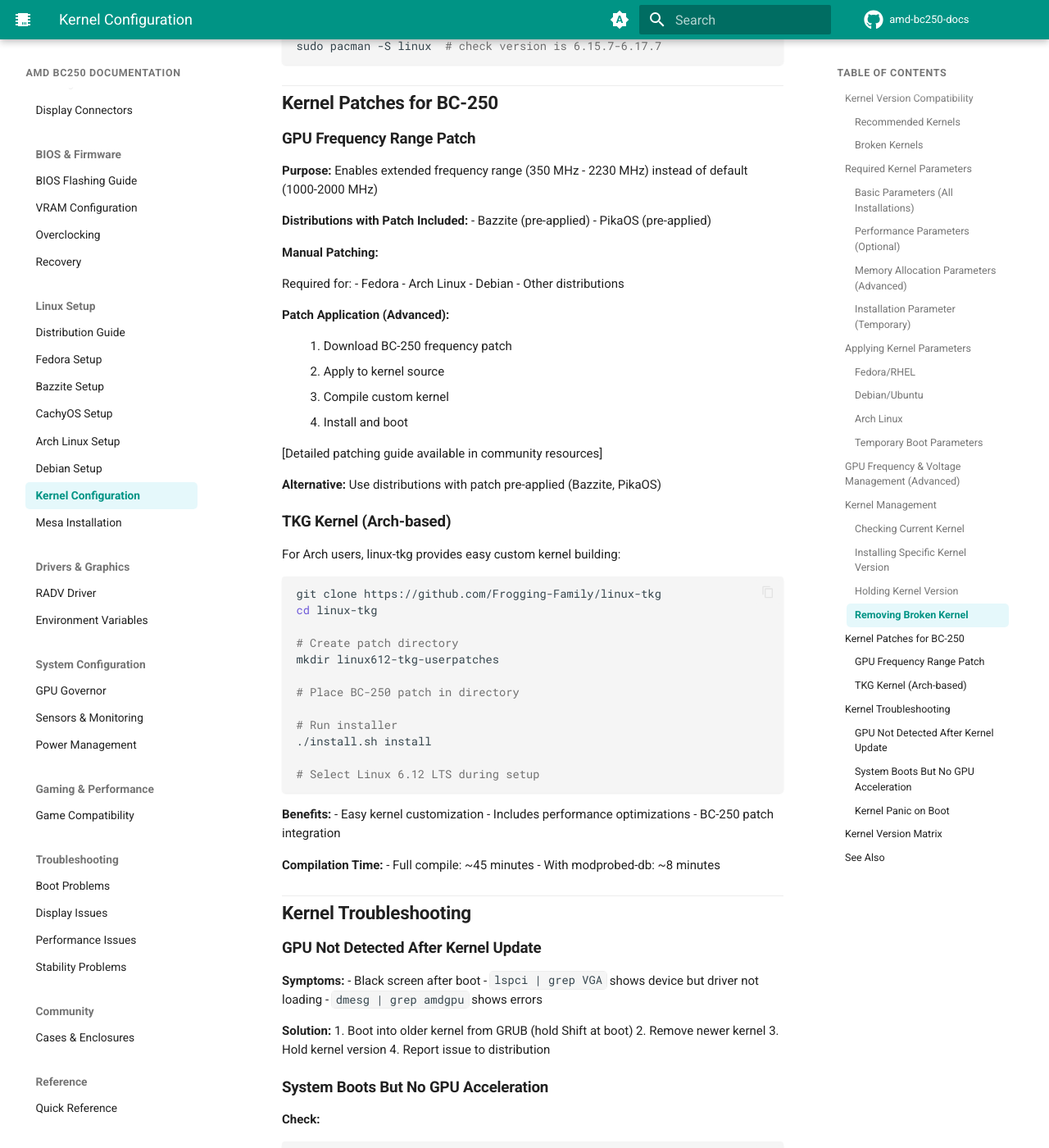
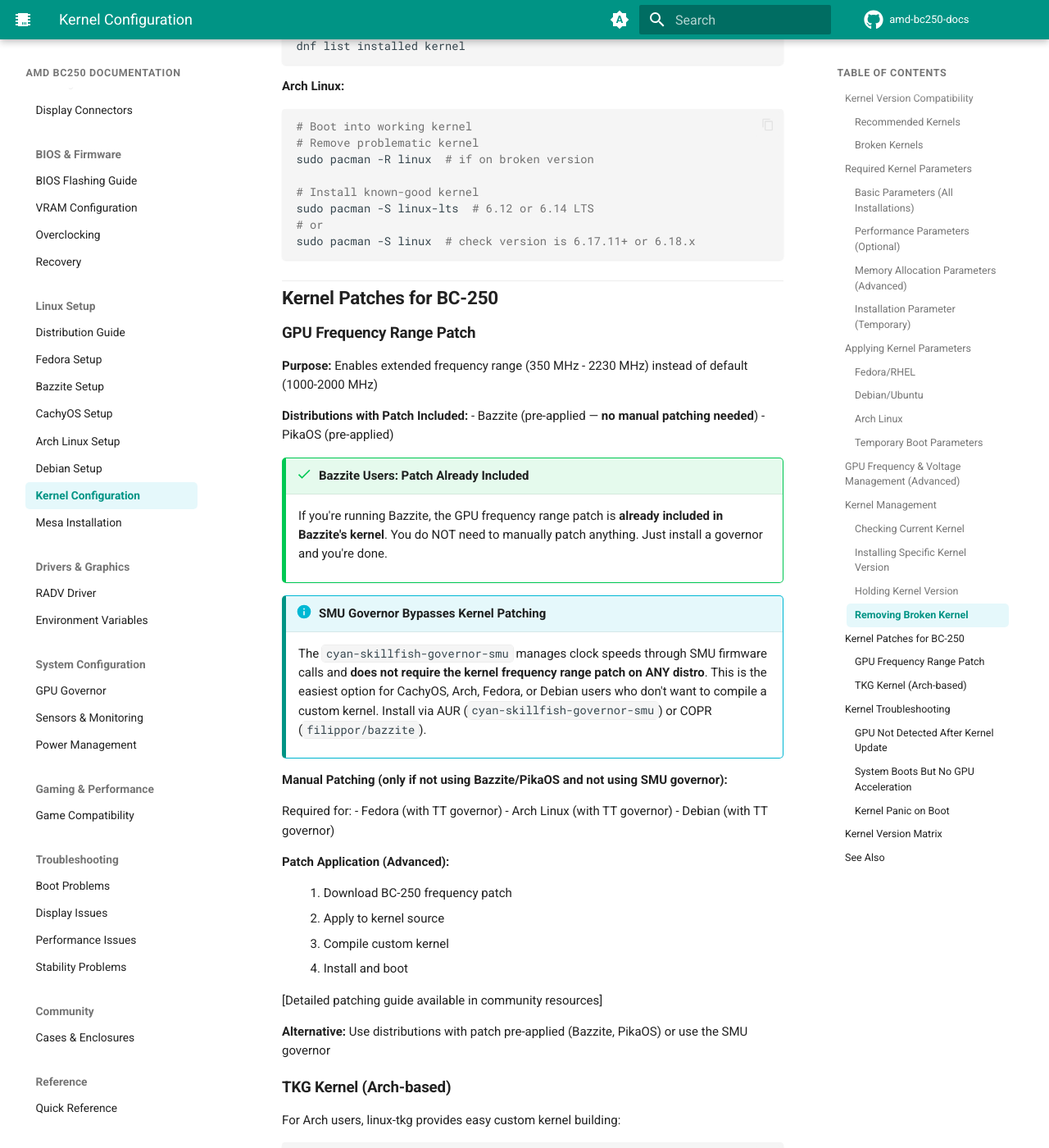
Before and after one commit to elektricM/amd-bc250-docs, an MkDocs documentation site: the page built from docs/linux/kernel.md, in a window 1280 px wide and 1400 px high, scrolled down 6909 px. Shown: the whole window at 82% size. Built offline with MkDocs 1.6.1 and Material for MkDocs 9.7.7, drawn with Linux system fonts in a browser that asks for light colours; comment, search, counter and statistics services are not loaded; the version menu is left out; some of the changed text lies outside the part shown.

Commit message:
fix(kernel): update kernel compatibility matrix, add 6.19.x confirmed working

````diff
--- a/docs/linux/kernel.md
+++ b/docs/linux/kernel.md
@@ -17,15 +17,21 @@
 - **6.13.x** - Stable
 - **6.14.x LTS** - Well-tested
 
-**Confirmed Working Versions (Jan-Feb 2026):**
+**Current Kernel Landscape (March 2026):**
+- **7.0-rc4** - Mainline (not recommended for production use)
+- **6.19.8** - Current stable — confirmed working on BC-250 (Fedora 43, March 2026; Discord community confirmed 4K120 HDR working)
+- **6.18.18** - Current LTS — **RECOMMENDED**
 - **6.18.3** - Confirmed working (CachyOS, Debian sid, Ubuntu xanmod)
 - **6.18.0** - Confirmed working (CachyOS - 5-10% performance improvement over 6.17)
 - 6.17.11+ - Confirmed working (Fedora, Dec 2025)
-- 6.16.5 (Fedora 42/43)
+- 6.16.5 (Fedora 43)
 - 6.15.11-1-lts (Arch Linux)
 
 !!!success "Current Recommendation"
-    Use kernel **6.18.x LTS** for the best BC-250 performance (5-10% faster than 6.17). Alternatively, kernels **6.17.11+** also work well. **6.19.x** is the current stable branch.
+    Use kernel **6.18.18 LTS** for the best BC-250 performance (5-10% faster than 6.17). Alternatively, kernels **6.17.11+** and **6.19.x** also work well — 6.19.8 confirmed working on Fedora 43 (March 2026).
+
+!!!warning "7.0-rc: Mainline — Do Not Use in Production"
+    Kernel 7.0-rc4 is the current mainline release candidate. Not tested on BC-250 and not recommended for daily use.
 
 ### Broken Kernels
 
@@ -230,7 +236,7 @@
 # Display kernel version
 uname -r
 
-# Example output: 6.14.4-104.fc42.x86_64
+# Example output: 6.18.18-200.fc43.x86_64
 ```
 
 ### Installing Specific Kernel Version
@@ -241,10 +247,10 @@
 dnf list kernel --showduplicates
 
 # Install specific version
-sudo dnf install kernel-6.14.4-104
+sudo dnf install kernel-6.18.18-200
 
 # Set as default in GRUB if needed
-sudo grub2-set-default "Fedora Linux (6.14.4-104)"
+sudo grub2-set-default "Fedora Linux (6.18.18-200)"
 ```
 
 **Arch Linux:**
@@ -288,10 +294,10 @@
 **Debian:**
 ```bash
 # Hold kernel package
-sudo apt-mark hold linux-image-6.14.11-amd64
+sudo apt-mark hold linux-image-6.18.18-amd64
 
 # Unhold
-sudo apt-mark unhold linux-image-6.14.11-amd64
+sudo apt-mark unhold linux-image-6.18.18-amd64
 ```
 
 ### Removing Broken Kernel
@@ -320,7 +326,7 @@
 # Install known-good kernel
 sudo pacman -S linux-lts  # 6.12 or 6.14 LTS
 # or
-sudo pacman -S linux  # check version is 6.15.7-6.17.7
+sudo pacman -S linux  # check version is 6.17.11+ or 6.18.x
 ```
 
 ## Kernel Patches for BC-250
@@ -330,16 +336,21 @@
 **Purpose:** Enables extended frequency range (350 MHz - 2230 MHz) instead of default (1000-2000 MHz)
 
 **Distributions with Patch Included:**
-- Bazzite (pre-applied)
+- Bazzite (pre-applied — **no manual patching needed**)
 - PikaOS (pre-applied)
 
-**Manual Patching:**
+!!!success "Bazzite Users: Patch Already Included"
+    If you're running Bazzite, the GPU frequency range patch is **already included in Bazzite's kernel**. You do NOT need to manually patch anything. Just install a governor and you're done.
+
+!!!info "SMU Governor Bypasses Kernel Patching"
+    The `cyan-skillfish-governor-smu` manages clock speeds through SMU firmware calls and **does not require the kernel frequency range patch on ANY distro**. This is the easiest option for CachyOS, Arch, Fedora, or Debian users who don't want to compile a custom kernel. Install via AUR (`cyan-skillfish-governor-smu`) or COPR (`filippor/bazzite`).
+
+**Manual Patching (only if not using Bazzite/PikaOS and not using SMU governor):**
 
 Required for:
-- Fedora
-- Arch Linux
-- Debian
-- Other distributions
+- Fedora (with TT governor)
+- Arch Linux (with TT governor)
+- Debian (with TT governor)
 
 **Patch Application (Advanced):**
 
@@ -350,7 +361,7 @@
 
 [Detailed patching guide available in community resources]
 
-**Alternative:** Use distributions with patch pre-applied (Bazzite, PikaOS)
+**Alternative:** Use distributions with patch pre-applied (Bazzite, PikaOS) or use the SMU governor
 
 ### TKG Kernel (Arch-based)
 
@@ -443,8 +454,9 @@
 | 6.17.0-6.17.7 | ✅ **Recommended** | Good support |
 | 6.17.8-6.17.10 | ❌ **Broken** | GPU driver broken |
 | 6.17.11+ | ✅ **Recommended** | Kernel fix applied |
-| 6.18.x LTS | ✅ **Best** | 5-10% faster than 6.17 (CachyOS Jan 2026) |
-| 6.19.x | ✅ **Current Stable** | Latest stable branch |
+| 6.18.x LTS | ✅ **Best** | 6.18.18 is current LTS, 5-10% faster than 6.17 |
+| 6.19.x (6.19.8 stable) | ✅ **Current Stable** | Confirmed working on BC-250 (March 2026, Fedora 43) |
+| 7.0-rc | 🔬 **Mainline** | Not tested on BC-250, do not use in production |
 
 ## See Also
 
````
Also changed, not shown: other parts of docs/linux/kernel.md (+3 -3 lines).
